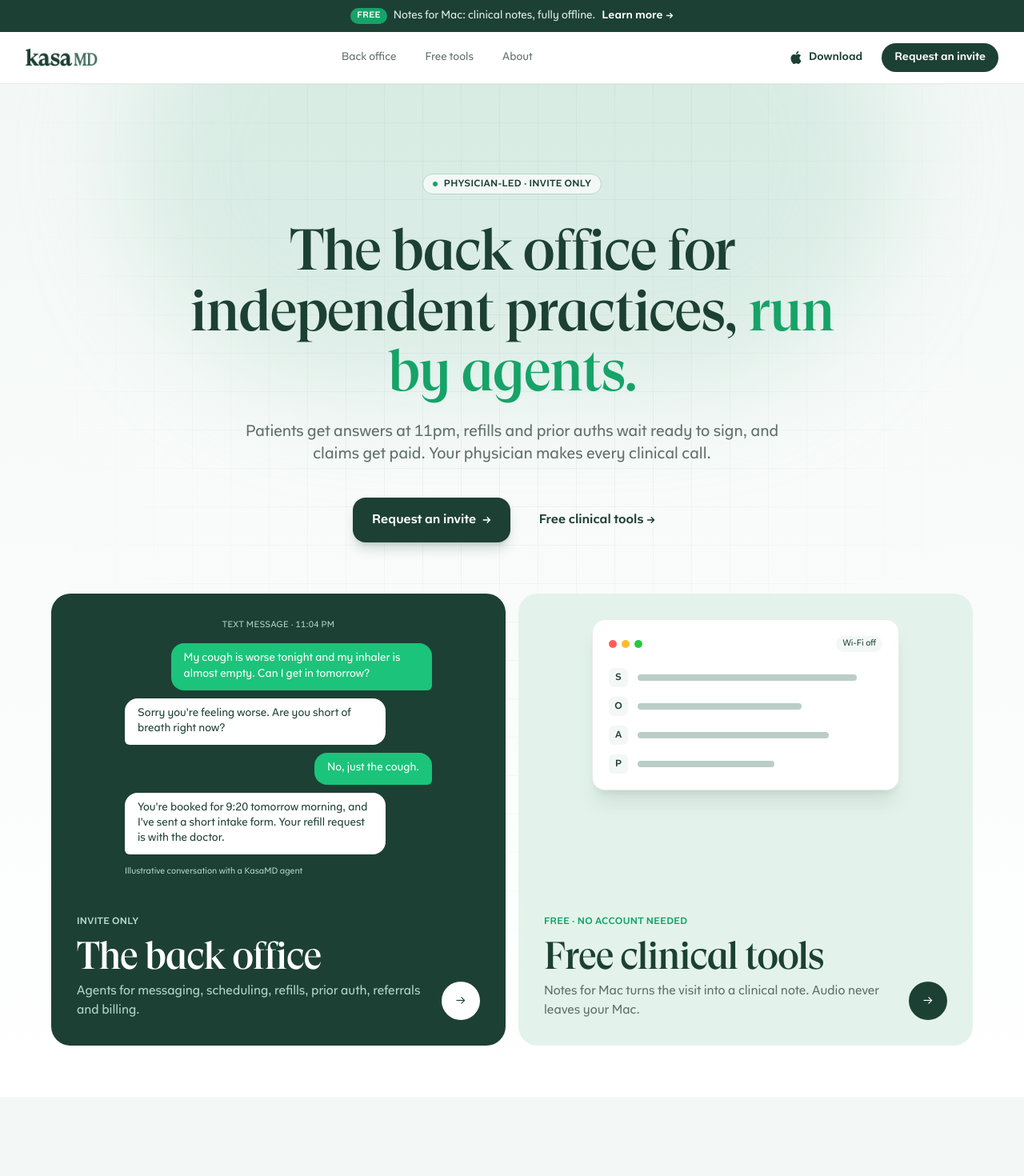
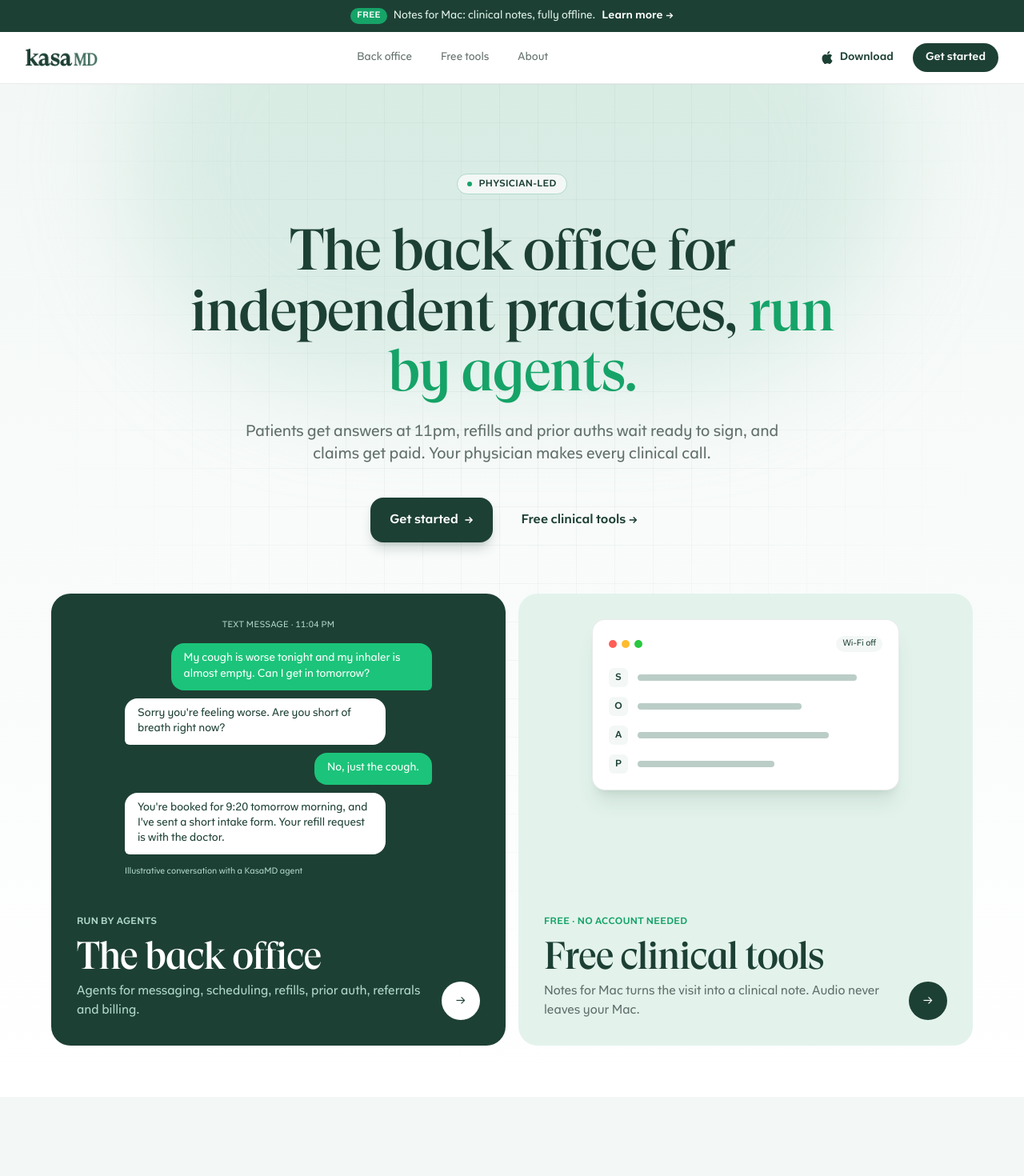
Before and after one commit to Kasa-Labs/kasa_marketing, a Next.js app: page / in a window 1280 px wide. Shown: the top 1470 px of the page at 80% size. Built offline with nearby package versions, Linux system fonts and the light colour scheme.

Commit message:
Say invite only once, in the closing section; top CTAs scroll there

```diff
--- a/app/components/CtaSection.tsx
+++ b/app/components/CtaSection.tsx
@@ -1,16 +1,18 @@
 import { DownloadButton } from "@/components/DownloadButton";
 
 export function CtaSection({
+  id,
   title = "Spend less time charting.",
   description = "Download KasaMD and turn your next patient visit into a finished note, without an internet connection.",
   children,
 }: {
+  id?: string;
   title?: string;
   description?: string;
   children?: React.ReactNode;
 }) {
   return (
-    <section className="px-4 pb-20 sm:px-6 lg:px-8">
+    <section id={id} className="scroll-mt-20 px-4 pb-20 sm:px-6 lg:px-8">
       <div className="relative mx-auto max-w-6xl overflow-hidden rounded-3xl bg-brand-900 px-6 py-16 text-center sm:px-12 sm:py-20">
         {/* Soft brand glow */}
         <div className="pointer-events-none absolute -top-40 left-1/2 h-80 w-[40rem] -translate-x-1/2 rounded-full bg-brand-600/30 blur-3xl" />
--- a/app/components/HomeHero.tsx
+++ b/app/components/HomeHero.tsx
@@ -1,5 +1,5 @@
 import Link from "next/link";
-import { RequestInviteButton } from "@/components/RequestInvite";
+import { GET_STARTED_HREF } from "@/components/RequestInvite";
 
 const thread = [
   {
@@ -64,7 +64,7 @@ export function HomeHero() {
       <div className="relative mx-auto max-w-4xl text-center">
         <span className="eyebrow">
           <span className="h-1.5 w-1.5 rounded-full bg-brand-600" />
-          Physician-led &middot; Invite only
+          Physician-led
         </span>
         <h1 className="display mt-8 text-5xl leading-[1.05] sm:text-6xl lg:text-7xl">
           The back office for independent practices,{" "}
@@ -75,7 +75,13 @@ export function HomeHero() {
           sign, and claims get paid. Your physician makes every clinical call.
         </p>
         <div className="mt-10 flex flex-col items-center justify-center gap-4 sm:flex-row">
-          <RequestInviteButton />
+          <Link
+            href={GET_STARTED_HREF}
+            className="inline-flex items-center justify-center gap-2 rounded-2xl bg-brand-900 px-6 py-4 text-base font-semibold text-white shadow-lg shadow-brand-900/20 transition-all duration-200 hover:-translate-y-0.5 hover:bg-brand-950"
+          >
+            Get started
+            <span aria-hidden="true">&rarr;</span>
+          </Link>
           <Link
             href="/tools"
             className="inline-flex items-center gap-1 rounded-2xl px-5 py-4 text-base font-semibold text-brand-900 transition-colors hover:bg-brand-100/60"
@@ -97,7 +103,7 @@ export function HomeHero() {
           <div className="flex items-end justify-between gap-6">
             <div>
               <span className="text-xs font-semibold tracking-wide text-brand-200 uppercase">
-                Invite only
+                Run by agents
               </span>
               <h2 className="mt-2 font-gtsuper text-4xl tracking-tight text-white sm:text-5xl">
                 The back office
--- a/app/components/Navbar.tsx
+++ b/app/components/Navbar.tsx
@@ -4,7 +4,7 @@ import Link from "next/link";
 import { usePathname } from "next/navigation";
 import { useState } from "react";
 import { AppleIcon, DOWNLOAD_URL } from "@/components/DownloadButton";
-import { INVITE_URL } from "@/components/RequestInvite";
+import { GET_STARTED_HREF } from "@/components/RequestInvite";
 
 const links = [
   { href: "/#back-office", label: "Back office" },
@@ -53,12 +53,12 @@ export function Navbar() {
               <AppleIcon className="h-4 w-4" />
               Download
             </a>
-            <a
-              href={INVITE_URL}
+            <Link
+              href={GET_STARTED_HREF}
               className="hidden items-center rounded-full bg-brand-900 px-4 py-2 text-sm font-semibold text-white transition-colors hover:bg-brand-950 sm:inline-flex"
             >
-              Request an invite
-            </a>
+              Get started
+            </Link>
 
             {/* Mobile menu button */}
             <button
@@ -109,12 +109,13 @@ export function Navbar() {
                   {link.label}
                 </Link>
               ))}
-              <a
-                href={INVITE_URL}
+              <Link
+                href={GET_STARTED_HREF}
                 className="mt-2 inline-flex items-center justify-center rounded-xl bg-brand-900 px-4 py-3 text-base font-semibold text-white"
+                onClick={() => setMobileMenuOpen(false)}
               >
-                Request an invite
-              </a>
+                Get started
+              </Link>
               <a
                 href={DOWNLOAD_URL}
                 className="inline-flex items-center justify-center gap-2 rounded-xl border border-brand-900/15 px-4 py-3 text-base font-semibold text-brand-900"
--- a/app/components/RequestInvite.tsx
+++ b/app/components/RequestInvite.tsx
@@ -7,6 +7,8 @@ const inviteBody = [
   `Which workflows (${workflows.map((w) => w.name).join(", ")}):`,
   "",
 ].join("\n");
+
+export const GET_STARTED_HREF = "/#get-started";
 
 export const INVITE_URL = `mailto:hello@kasamd.com?subject=${encodeURIComponent(
   "Invite request",
@@ -36,12 +38,3 @@ export function RequestInviteButton({
     </a>
   );
 }
-
-export function InviteOnlyBadge() {
-  return (
-    <span className="inline-flex shrink-0 items-center gap-1.5 rounded-full border border-brand-200 bg-brand-50 px-2.5 py-0.5 text-[11px] font-semibold tracking-wide text-brand-900 uppercase">
-      <span className="h-1.5 w-1.5 rounded-full bg-brand-600" />
-      Invite only
-    </span>
-  );
-}
--- a/app/components/WorkflowsByMoment.tsx
+++ b/app/components/WorkflowsByMoment.tsx
@@ -1,7 +1,6 @@
 import Link from "next/link";
 import { CheckIcon, ShieldCheckIcon } from "@heroicons/react/20/solid";
 import { DownloadButton } from "@/components/DownloadButton";
-import { InviteOnlyBadge } from "@/components/RequestInvite";
 import { notesForMac } from "@/content/tools";
 import { moments, workflows, type Workflow } from "@/content/workflows";
 
@@ -12,7 +11,6 @@ function WorkflowCard({ workflow }: { workflow: Workflow }) {
         <h4 className="text-xl font-semibold text-brand-900">
           {workflow.name}
         </h4>
-        <InviteOnlyBadge />
       </div>
       <p className="mt-2 text-base text-muted">{workflow.summary}</p>
       <ul className="mt-6 space-y-2.5">
@@ -74,9 +72,8 @@ export function WorkflowsByMoment() {
             The work around the visit, taken on by agents.
           </h2>
           <p className="mt-4 text-lg text-muted">
-            Six agents are in the works, one for each workflow. The back office
-            is invite only, and each invited practice picks the workflows it
-            wants first.
+            Six agents are in the works, one for each workflow. Each practice
+            picks the workflows it wants first.
           </p>
         </div>
 
--- a/app/layout.tsx
+++ b/app/layout.tsx
@@ -48,7 +48,7 @@ export const metadata: Metadata = {
     siteName: "KasaMD",
     title: "KasaMD - The Back Office for Independent Practices",
     description:
-      "Agents for patient messaging, scheduling, refills, prior authorization, referrals and billing. Your physician approves every clinical call. Invite only.",
+      "Agents for patient messaging, scheduling, refills, prior authorization, referrals and billing. Your physician approves every clinical call.",
   },
   twitter: {
     card: "summary_large_image",
--- a/app/page.tsx
+++ b/app/page.tsx
@@ -44,6 +44,7 @@ export default function Home() {
       </section>
 
       <CtaSection
+        id="get-started"
         title="Hand the back office to agents."
         description="KasaMD is invite only. Tell us about your practice and the work you want off your plate."
       >
```
